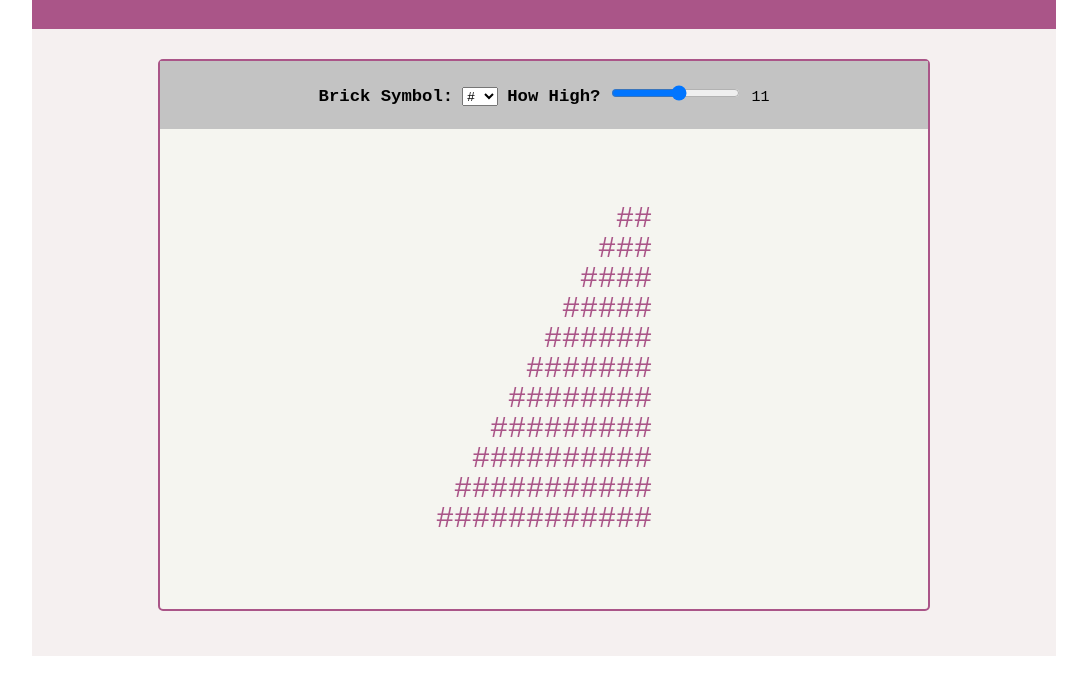
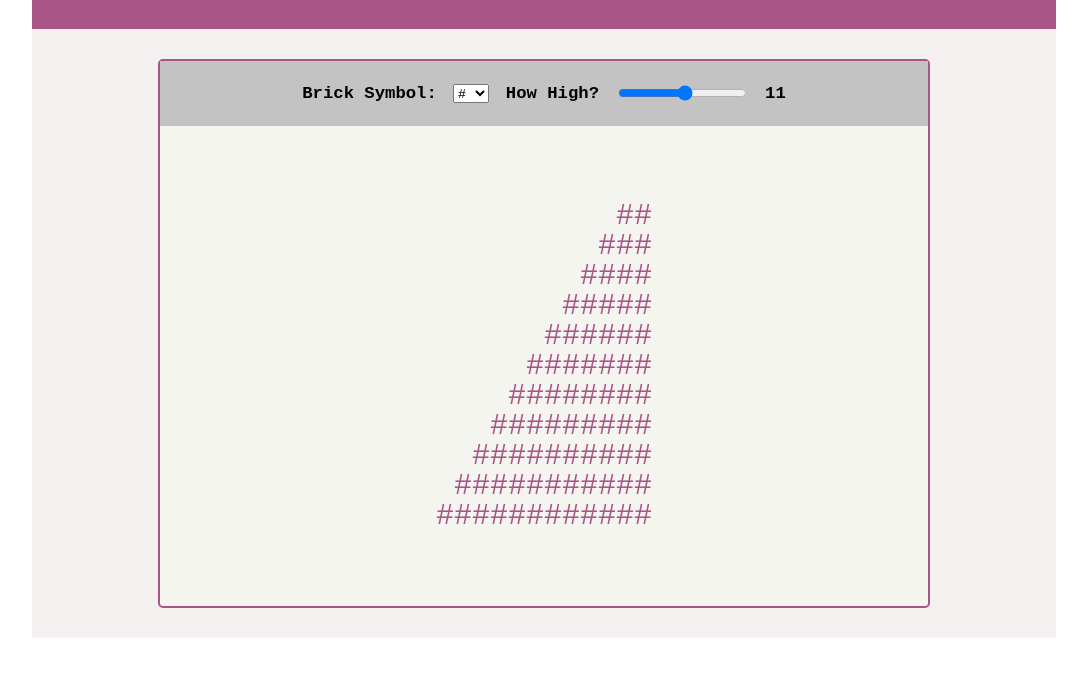
Before and after one commit to jihotahk/pyramid-slide, a plain HTML site: page index.html in a window 1280 px wide. Shown: the part 98-792 px from the top of the page, without its empty margins (96-1183 px from the left). Drawn offline with Linux system fonts and the light colour scheme.

Commit message:
made a few style changes to label, slider, and body padding

```diff
--- a/styles.css
+++ b/styles.css
@@ -8,7 +8,7 @@ body {
     width: 80%;
     margin: 0 auto;
     background-color: #f5f0f0;
-    padding: 0 0 3rem 0;
+    padding: 0 0 2rem 0;
   }
 
 main{
@@ -32,9 +32,10 @@ h1{
   padding: 1.5rem;
 }
 
-label{
+label, #range-value{
   font-weight: bold;
   font-size: 1.15rem;
+  padding: 0 .5rem;
 }
 #pyramid {
     line-height: 0;
@@ -42,3 +43,7 @@ label{
     color: #aa5588;
     padding: 2rem 0;
 }
+
+#height-slider{
+  vertical-align: bottom;
+}
```
